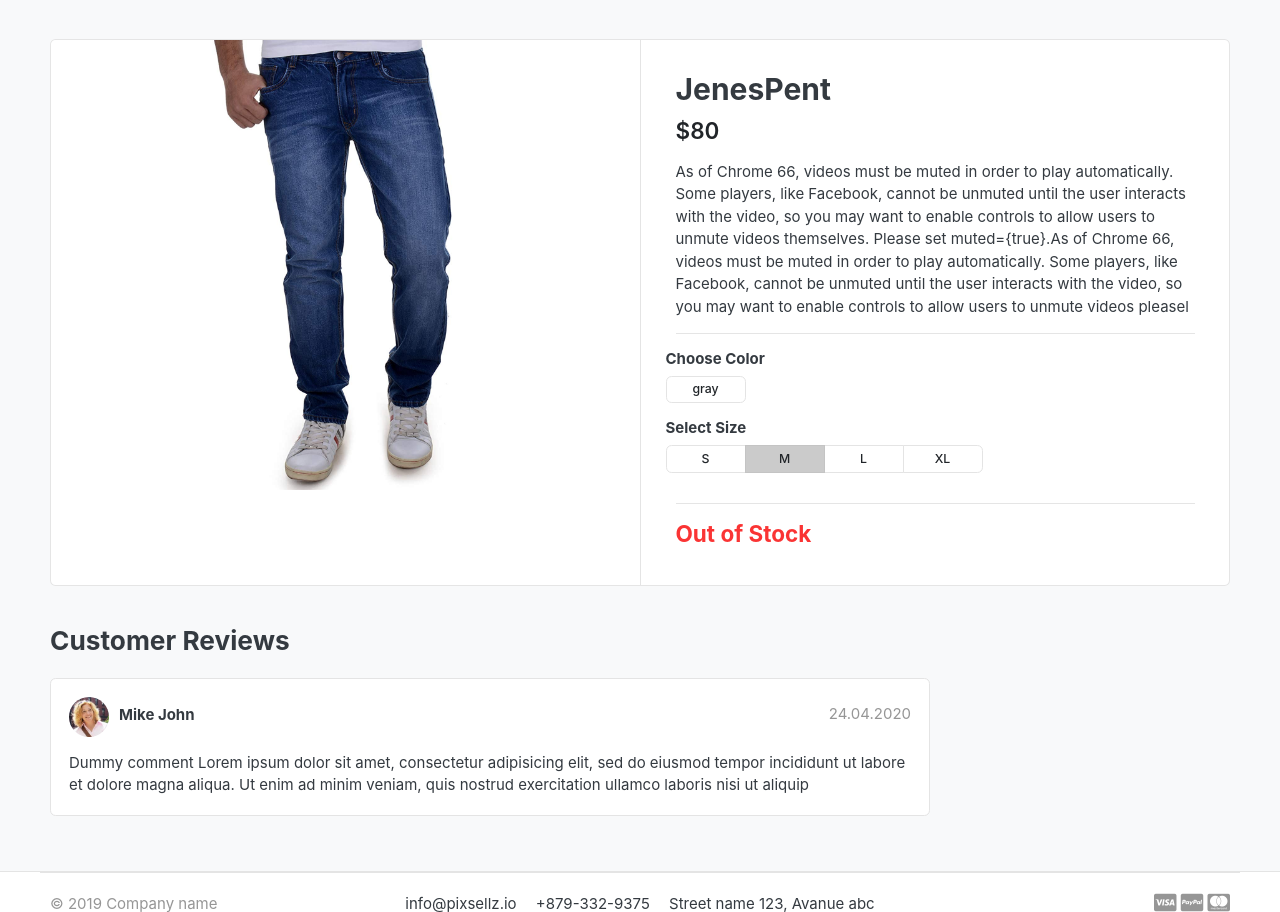
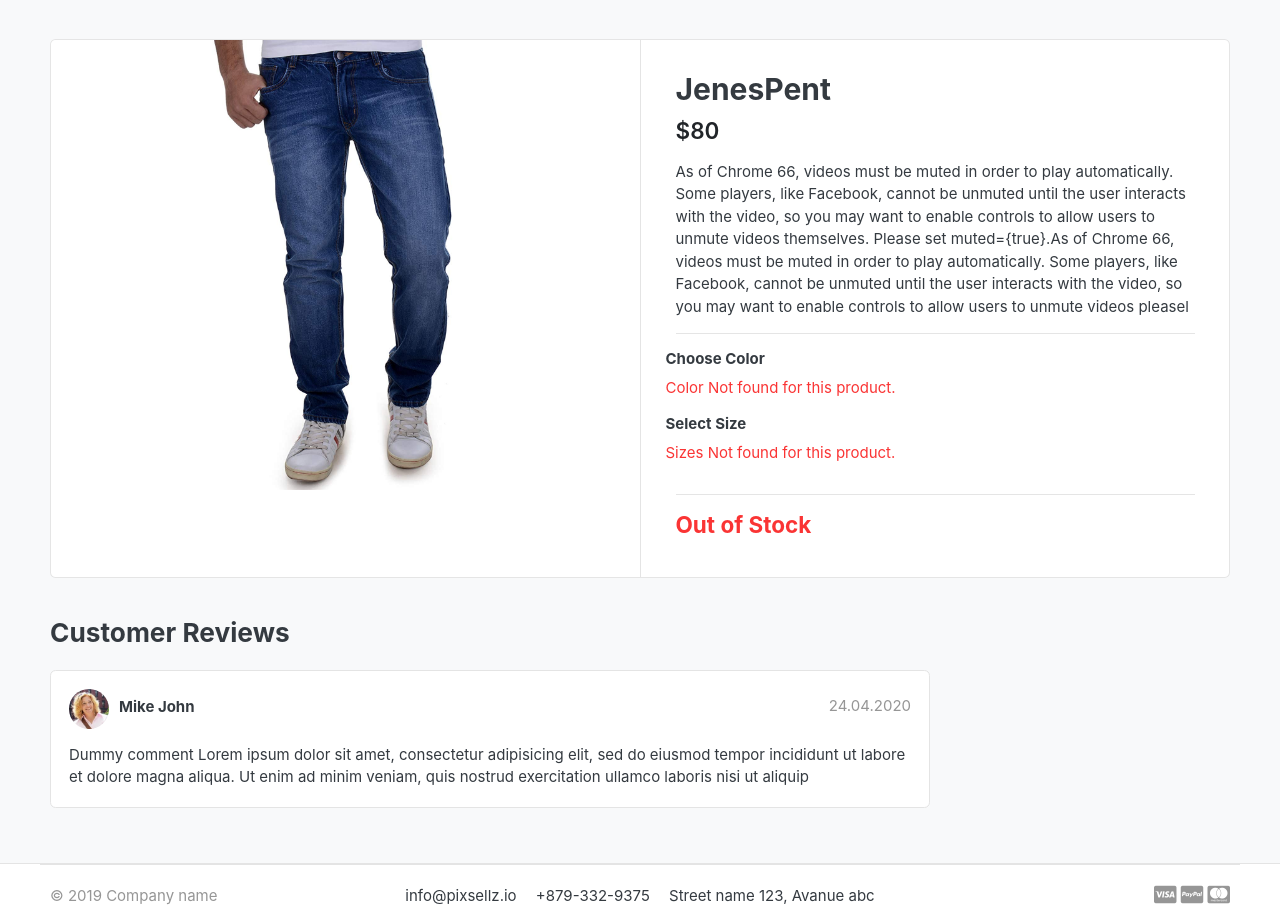
Before and after one commit to umairjaffar-dev/greatkart, a Django app: a page that uses templates/product_details.html in a window 1280 px wide. Shown: the part 119-1031 px from the top of the page. Run offline with Django 4.2, Linux system fonts and the light colour scheme; data comes from the database, SQL or seed files in the repository; both versions use the stored data as it was after the commit; data that the repository does not hold is empty; some libraries are stand-ins or nearby versions; some web fonts are replaced.

```diff
--- a/cart/views.py
+++ b/cart/views.py
@@ -30,35 +30,34 @@ def _cart_id(request):
 
 
 def add_cart(request, product_id):
-    color = request.GET.get('color')
-    size = request.GET.get('size')
+    color = request.GET.get("color")
+    size = request.GET.get("size")
 
-    return HttpResponse(color + " " + size)
+    if color and size:
+        return HttpResponse(color + " " + size)
+    else:
+        ##  - Get the product from database.
+        try:
+            product = Product.objects.get(id=product_id)
+        except Product.DoesNotExist:
+            return redirect("shop")
 
+        ##  - Get cart if cart exists in database with same session id that make requests.
+        #   - else create a cart with unique car_id (cari_id=request.session.session_key)
+        try:
+            cart = Cart.objects.get(cart_id=_cart_id(request))
+        except Cart.DoesNotExist:
+            cart = Cart.objects.create(cart_id=_cart_id(request))
+        cart.save()
 
-
-    ##  - Get the product from database.
-    try:
-        product = Product.objects.get(id=product_id)
-    except Product.DoesNotExist:
-        return redirect("shop")
-
-    ##  - Get cart if cart exists in database with same session id that make requests.
-    #   - else create a cart with unique car_id (cari_id=request.session.session_key)
-    try:
-        cart = Cart.objects.get(cart_id=_cart_id(request))
-    except Cart.DoesNotExist:
-        cart = Cart.objects.create(cart_id=_cart_id(request))
-    cart.save()
-
-    ## Get or create CartItem from database.
-    try:
-        cart_item = CartItem.objects.get(product=product, cart=cart)
-        cart_item.quantity += 1
-        cart_item.save()
-    except CartItem.DoesNotExist:
-        cart_item = CartItem.objects.create(product=product, cart=cart, quantity=1)
-        cart_item.save()
+        ## Get or create CartItem from database.
+        try:
+            cart_item = CartItem.objects.get(product=product, cart=cart)
+            cart_item.quantity += 1
+            cart_item.save()
+        except CartItem.DoesNotExist:
+            cart_item = CartItem.objects.create(product=product, cart=cart, quantity=1)
+            cart_item.save()
 
     return redirect("cart")
 
--- a/store/views.py
+++ b/store/views.py
@@ -2,7 +2,7 @@ from django.db.models import Q
 from django.shortcuts import render, get_object_or_404
 from django.core.paginator import Paginator, PageNotAnInteger, EmptyPage
 
-from .models import Product
+from .models import Product, variation_category_choices
 from category.models import Category
 
 from cart.models import CartItem
@@ -10,62 +10,80 @@ from cart.views import _cart_id
 
 
 # Create your views here.
-def store(request, category_slug = None):
+def store(request, category_slug=None):
     categories = None
     products = None
 
     if category_slug != None:
         categories = get_object_or_404(Category, slug=category_slug)
-        products   = Product.objects.filter(category=categories, is_available=True)
-        paginator = Paginator(products, 2) ## Get only 2 product in one page.
+        products = Product.objects.filter(category=categories, is_available=True)
+        paginator = Paginator(products, 2)  ## Get only 2 product in one page.
         page_number = request.GET.get("page")
         page_products = paginator.get_page(page_number)
         products_count = products.count()
 
     else:
-        products = Product.objects.all().filter(is_available=True).order_by('id')
-        paginator = Paginator(products, 3) ## Get only 3 product in one page.
+        products = Product.objects.all().filter(is_available=True).order_by("id")
+        paginator = Paginator(products, 3)  ## Get only 3 product in one page.
         page_number = request.GET.get("page")
         page_products = paginator.get_page(page_number)
         products_count = products.count()
 
     context = {
-        'products':page_products,
-        'products_count':products_count,
+        "products": page_products,
+        "products_count": products_count,
     }
 
-    return render(request, 'store.html', context)
+    return render(request, "store.html", context)
 
 
 def product_details(request, category_slug, product_slug):
 
     try:
-        single_product = Product.objects.get(category__slug=category_slug, slug=product_slug)
-        in_cart        = CartItem.objects.filter(cart__cart_id=_cart_id(request), product=single_product).exists()
+        single_product = Product.objects.get(
+            category__slug=category_slug, slug=product_slug
+        )
+        in_cart = CartItem.objects.filter(
+            cart__cart_id=_cart_id(request), product=single_product
+        ).exists()
+
+        colors = single_product.variation_set.filter(
+            variation_category="color", is_active=True
+        )
+        sizes = single_product.variation_set.filter(
+            variation_category="size", is_active=True
+        )
+
+        print("--------------------------------------- COLOR:", colors)
+        print("--------------------------------------- SIZES:", sizes)
 
     except Exception as e:
         raise e
 
     context = {
-        'single_product':single_product,
-        'in_cart':in_cart,
+        "single_product": single_product,
+        "in_cart": in_cart,
+        "colors": colors,
+        "sizes": sizes,
     }
 
-    return render(request, 'product_details.html', context)
+    return render(request, "product_details.html", context)
 
 
 def search(request):
-    if 'keyword' in request.GET:
-        keyword = request.GET['keyword']
+    if "keyword" in request.GET:
+        keyword = request.GET["keyword"]
 
         products = Product.objects.all()
 
         if keyword:
-            products = products.filter(Q(product_name__icontains=keyword) | Q(description__icontains=keyword)).order_by("-created_at")
+            products = products.filter(
+                Q(product_name__icontains=keyword) | Q(description__icontains=keyword)
+            ).order_by("-created_at")
 
     context = {
-        'products': products,
-        'products_count':products.count(),
+        "products": products,
+        "products_count": products.count(),
     }
 
-    return render(request, 'store.html', context)
+    return render(request, "store.html", context)
--- a/templates/product_details.html
+++ b/templates/product_details.html
@@ -34,16 +34,20 @@
                     data-toggle="buttons"
                   >
                     <!-- TODO: Check why this not working, Product model with variation -->
-                    {% for i in single_product.variation_set.all %}
+                    {% if colors %} {% for color in colors %}
                     <label class="btn btn-light">
                       <input
                         type="radio"
                         name="color"
-                        value="{{ i.variation_value }}"
+                        value="{{ color.variation_value }}"
                       />
-                      {{ i.variation_value }}
+                      {{ color.variation_value }}
                     </label>
-                    {% endfor %}
+                    {% endfor %} {% else %}
+                    <p class="w-100 text-center text-danger">
+                      Color Not found for this product.
+                    </p>
+                    {% endif %}
                   </div>
                 </div>
               </div>
@@ -55,18 +59,20 @@
                     class="btn-group btn-group-sm btn-group-toggle"
                     data-toggle="buttons"
                   >
+                    {% if sizes %} {% for size in sizes %}
                     <label class="btn btn-light">
-                      <input type="radio" name="size" value="small" /> S
+                      <input
+                        type="radio"
+                        name="size"
+                        value="{{ size.variation_value }}"
+                      />
+                      {{ size.variation_value }}
                     </label>
-                    <label class="btn btn-light active">
-                      <input type="radio" name="size" value="medium" /> M
-                    </label>
-                    <label class="btn btn-light">
-                      <input type="radio" name="size" value="large" /> L
-                    </label>
-                    <label class="btn btn-light">
-                      <input type="radio" name="size" value="x-large" /> XL
-                    </label>
+                    {% endfor %} {% else %}
+                    <p class="w-100 text-center text-danger">
+                      Sizes Not found for this product.
+                    </p>
+                    {% endif %}
                   </div>
                 </div>
               </div>
```
Also changed, not shown: db.sqlite3.
